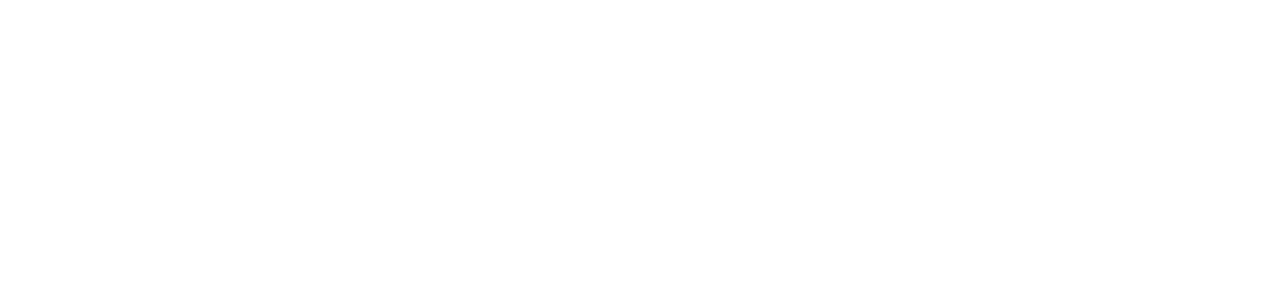
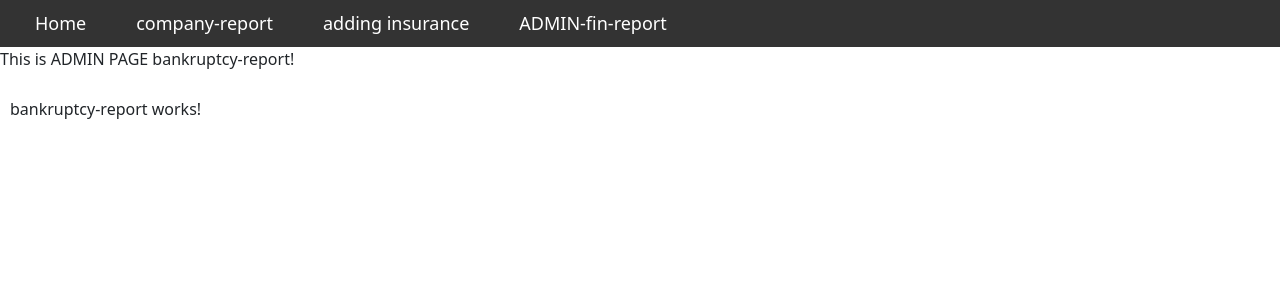
Before and after one commit to EUpravaTeam3/APR-CROSO-Service, an Angular app in the folder front-end/apr-croso-frontend/: page /bankruptcy-report in a window 1280 px wide. Before the commit this address led to /. Shown: the top 300 px of the page. Built offline with nearby package versions, Linux system fonts and the light colour scheme.

Commit message:
Created bankruptcy-report template

```diff
--- a/front-end/apr-croso-frontend/src/app/app-routing.module.ts
+++ b/front-end/apr-croso-frontend/src/app/app-routing.module.ts
@@ -7,6 +7,7 @@
 import { EmployeeSearchComponent } from './components/user/employee-search/employee-search.component';
 import { InsuredPersonsComponent } from './components/user/insured-persons/insured-persons.component';
 import { FinancialReportComponent } from './components/admin/financial-report/financial-report.component';
+import { BankruptcyReportComponent } from './components/admin/bankruptcy-report/bankruptcy-report.component';
 
 const routes: Routes = [
   {path: 'home', component: HomeComponent},
@@ -16,7 +17,9 @@
   {path: 'adding-employee', component: AddingEmployeeComponent},
   {path: 'employee-search', component: EmployeeSearchComponent},
   {path: 'insured-persons', component: InsuredPersonsComponent},
-  {path: 'financial-report', component: FinancialReportComponent}
+  {path: 'financial-report', component: FinancialReportComponent},
+  {path: 'bankruptcy-report', component: BankruptcyReportComponent}
+
 ];
 
 @NgModule({
--- a/front-end/apr-croso-frontend/src/app/app.module.ts
+++ b/front-end/apr-croso-frontend/src/app/app.module.ts
@@ -18,6 +18,7 @@
 import { EmployeeSearchComponent } from './components/user/employee-search/employee-search.component';
 import { InsuredPersonsComponent } from './components/user/insured-persons/insured-persons.component';
 import { FinancialReportComponent } from './components/admin/financial-report/financial-report.component';
+import { BankruptcyReportComponent } from './components/admin/bankruptcy-report/bankruptcy-report.component';
 
 @NgModule({
   declarations: [
@@ -31,7 +32,8 @@
     AddingEmployeeComponent,
     EmployeeSearchComponent,
     InsuredPersonsComponent,
-    FinancialReportComponent
+    FinancialReportComponent,
+    BankruptcyReportComponent
   ],
   imports: [
     BrowserModule,
--- /dev/null
+++ b/front-end/apr-croso-frontend/src/app/components/admin/bankruptcy-report/bankruptcy-report.component.css
@@ -0,0 +1,3 @@
+.panel{
+    padding: 10px;
+}
--- /dev/null
+++ b/front-end/apr-croso-frontend/src/app/components/admin/bankruptcy-report/bankruptcy-report.component.html
@@ -0,0 +1,8 @@
+<nav-bar></nav-bar>
+
+<p>This is ADMIN PAGE bankruptcy-report!</p>
+
+
+<div class="panel panel-primary">
+    <p>bankruptcy-report works!</p>
+</div>
--- a/front-end/apr-croso-frontend/src/app/components/user/company-report/company-report.component.html
+++ b/front-end/apr-croso-frontend/src/app/components/user/company-report/company-report.component.html
@@ -9,6 +9,11 @@
         <label for="companyName">Naziv Kompanije:</label>
         <input id="companyName" formControlName="companyName" required>
       </div>
+      <div>
+        <label>PIB:</label>
+        <input type="number">
+      </div>
+      <br>
       <div>
         <label for="year">Godina:</label>
         <input type="number" id="year" formControlName="year" required>
@@ -40,6 +45,11 @@
         <input id="companyNameBankruptcy" formControlName="companyName" required>
       </div>
       <div>
+        <label>PIB:</label>
+        <input type="number">
+      </div>
+      <br>
+      <div>
         <label for="bankruptcyDate">Datum početka stečaja:</label>
         <input type="date" id="bankruptcyDate" formControlName="bankruptcyDate" required>
       </div>
```
Also changed, not shown: front-end/apr-croso-frontend/src/app/components/admin/bankruptcy-report/bankruptcy-report.component.ts (added, +10 -0 lines), 1 other file (tests, documents, lock files or other folders).
